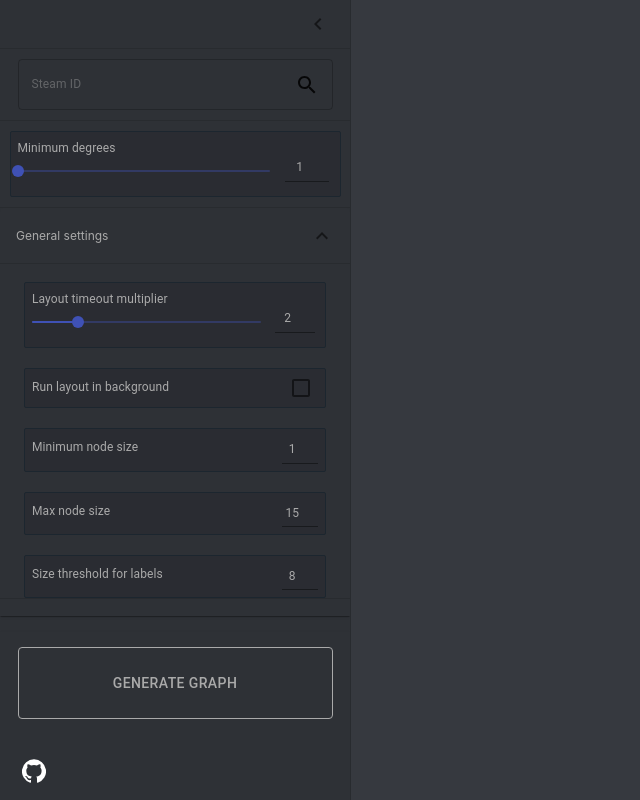
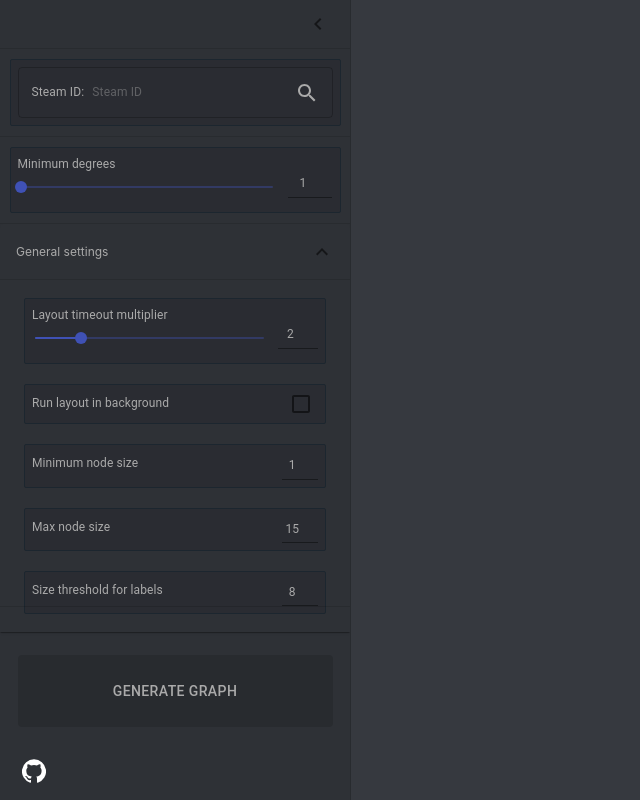
Before and after one commit to Zarux/SteamFriendGraphV3, a React (Create React App) app: page / in a window 1280 px wide. Shown: the whole page, without its empty margins (0-640 px from the left). Built offline with nearby package versions, Linux system fonts and the light colour scheme; no server answers.

Commit message:
Fix some styling

```diff
--- a/package.json
+++ b/package.json
@@ -1,6 +1,6 @@
 {
   "name": "sfg3",
-  "version": "3.0.7",
+  "version": "3.0.8",
   "homepage": "/sfg/",
   "private": true,
   "dependencies": {
--- a/src/components/Graph/Graph.tsx
+++ b/src/components/Graph/Graph.tsx
@@ -23,7 +23,7 @@ const defaultSettings: GSettings = {
     scalingModeOutside: true,
     iterationsPerRender: 1,
     timeoutMultiplier: 2,
-    gravity: 0.5,
+    gravity: 2,
     barnesHutTheta: 1.0,
     startingIterations: 1,
     linLogMode: false,
--- a/src/components/Graph/GraphArea/GraphArea.tsx
+++ b/src/components/Graph/GraphArea/GraphArea.tsx
@@ -75,9 +75,12 @@ const GraphArea = ({graph, labels, settings, markedNode, onComplete}: Props) =>
                 defaultLabelColor: "#AAAAAA",
                 defaultNodeColor: defColor,
                 defaultEdgeColor: "#2e2e2e",
+                defaultHoverLabelBGColor: "#232323",
+                defaultLabelHoverColor: "#ddd",
                 edgeColor: "default",
                 minNodeSize: settings.minNodeSize,
                 maxNodeSize: settings.maxNodeSize,
+                zoomRatio: 1.2,
                 zoomMax: 3,
                 labelThreshold: settings.labelThreshold
             }}
--- a/src/components/Graph/GraphSettings/GraphSettings.tsx
+++ b/src/components/Graph/GraphSettings/GraphSettings.tsx
@@ -6,14 +6,14 @@ import MenuIcon from "@material-ui/icons/Menu"
 import ChevronLeftIcon from "@material-ui/icons/ChevronLeft"
 import GitHubIcon from '@material-ui/icons/GitHub';
 import SearchIcon from "@material-ui/icons/Search";
-import React, {useContext, useState} from "react";
+import React, {useState} from "react";
 import {GSettings, ProgressStatus} from "../../../types/types";
-import {AppContext} from "../../../App";
 import useGlobalStyles from "../styles";
 import SliderSetting from "./SettingComponents/SliderSetting";
 import ProgressIndicator from "./ProgressIndicator";
 import GeneralSettings from "./GeneralSettings";
 import AdvancedSettings from "./AdvancedSettings";
+import clsx from "clsx";
 
 
 type Props = {
@@ -85,7 +85,7 @@ const GraphSettings = ({searchField, settings, onGenerate, onSettingChange, prog
                     </IconButton>
                 </div>
                 <Divider/>
-                <FormControl variant="outlined" className={classes.margin}>
+                <FormControl variant="outlined" className={clsx(classes.margin, classes.drawerItem)}>
                     <OutlinedInput
                         id="outlined-adornment-id"
                         labelWidth={0}
@@ -95,13 +95,18 @@ const GraphSettings = ({searchField, settings, onGenerate, onSettingChange, prog
                         onChange={(event: React.ChangeEvent<HTMLInputElement>) => {
                             onUserSearch(event)
                         }}
+                        startAdornment={
+                            <InputAdornment position="start">
+                                <span className={classes.text}>Steam ID:</span>
+                            </InputAdornment>
+                        }
                         endAdornment={
                             <InputAdornment position="end">
-                                <SearchIcon/>
+                                <SearchIcon style={{color: "#aaa"}}/>
                             </InputAdornment>
                         }
                         inputProps={{
-                            className: classes.text,
+                            className: classes.text
                         }}
                     />
                 </FormControl>
@@ -119,7 +124,7 @@ const GraphSettings = ({searchField, settings, onGenerate, onSettingChange, prog
                     style={{
                         overflowY: "auto",
                         overflowX: "hidden",
-                        height: "55vh"
+                        height: "52vh"
                     }}
                 >
                     <GeneralSettings
@@ -133,11 +138,12 @@ const GraphSettings = ({searchField, settings, onGenerate, onSettingChange, prog
                         handleSliderChange={handleSliderChange}
                     />
                 </div>
-                <div className={classes.drawerFooter} style={{height: "19vh"}}>
+                <div className={classes.drawerFooter} style={{height: "18vh"}}>
                     <Divider/>
                     {
                         !inProgress &&
                         <Button
+                            disabled={searchField.length === 0}
                             className={classes.margin}
                             style={{
                                 color: "#aaa",
@@ -145,7 +151,8 @@ const GraphSettings = ({searchField, settings, onGenerate, onSettingChange, prog
                                 height: "9vh",
                                 marginTop: "6vh"
                             }}
-                            variant="outlined"
+                            variant="contained"
+                            color="primary"
                             onClick={() => {
                                 onGenerate(searchField)
                             }}
--- a/src/components/Graph/GraphSettings/SettingComponents/SliderSetting.tsx
+++ b/src/components/Graph/GraphSettings/SettingComponents/SliderSetting.tsx
@@ -22,7 +22,8 @@ const SliderSetting = ({label, value, onSliderChange, onChange, min, max, step}:
             </Typography>
             <Slider
                 style={{
-                    width: "80%"
+                    width: "80%",
+                    marginLeft: "1%"
                 }}
                 value={value}
                 step={step}
```
